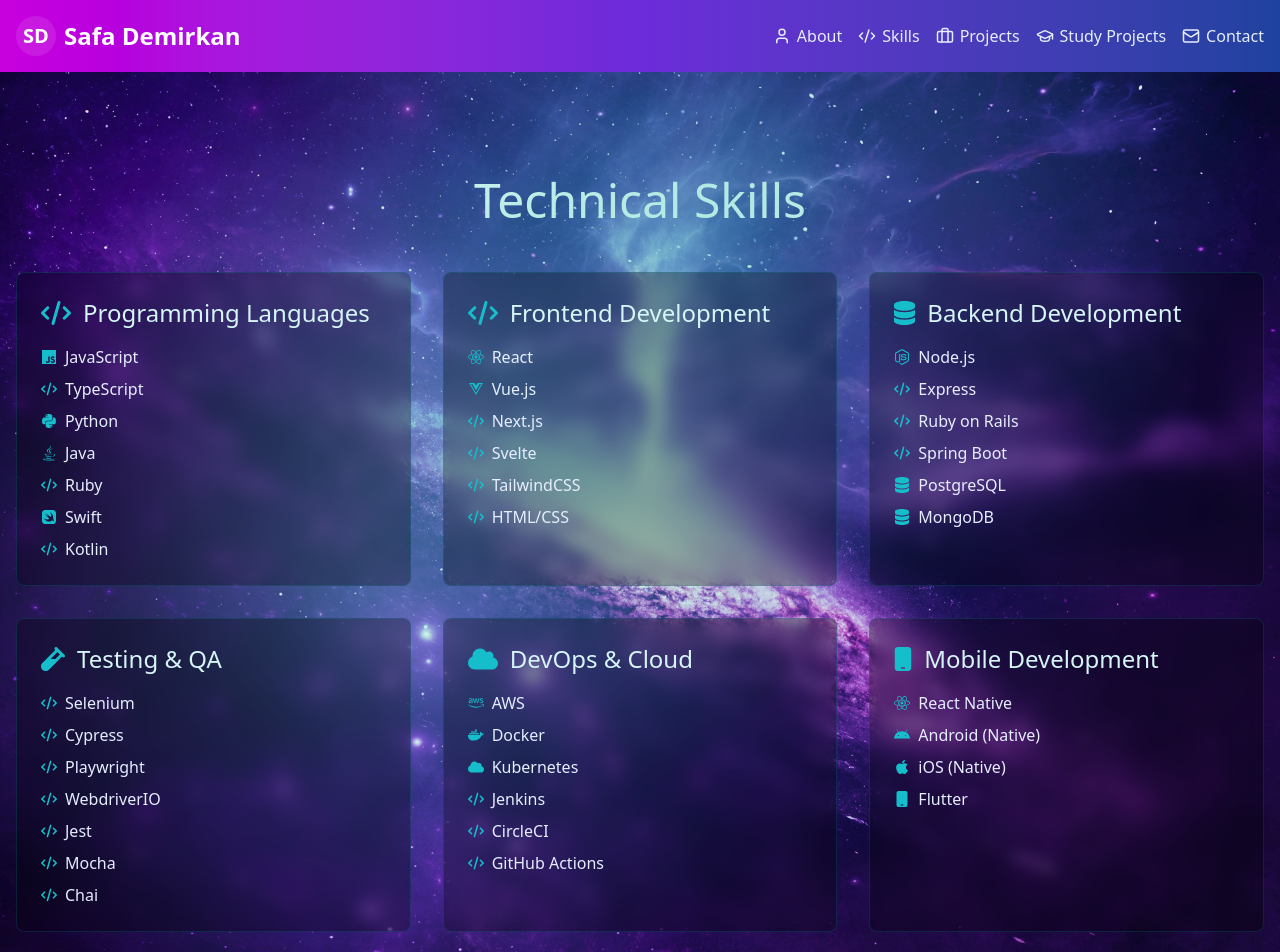
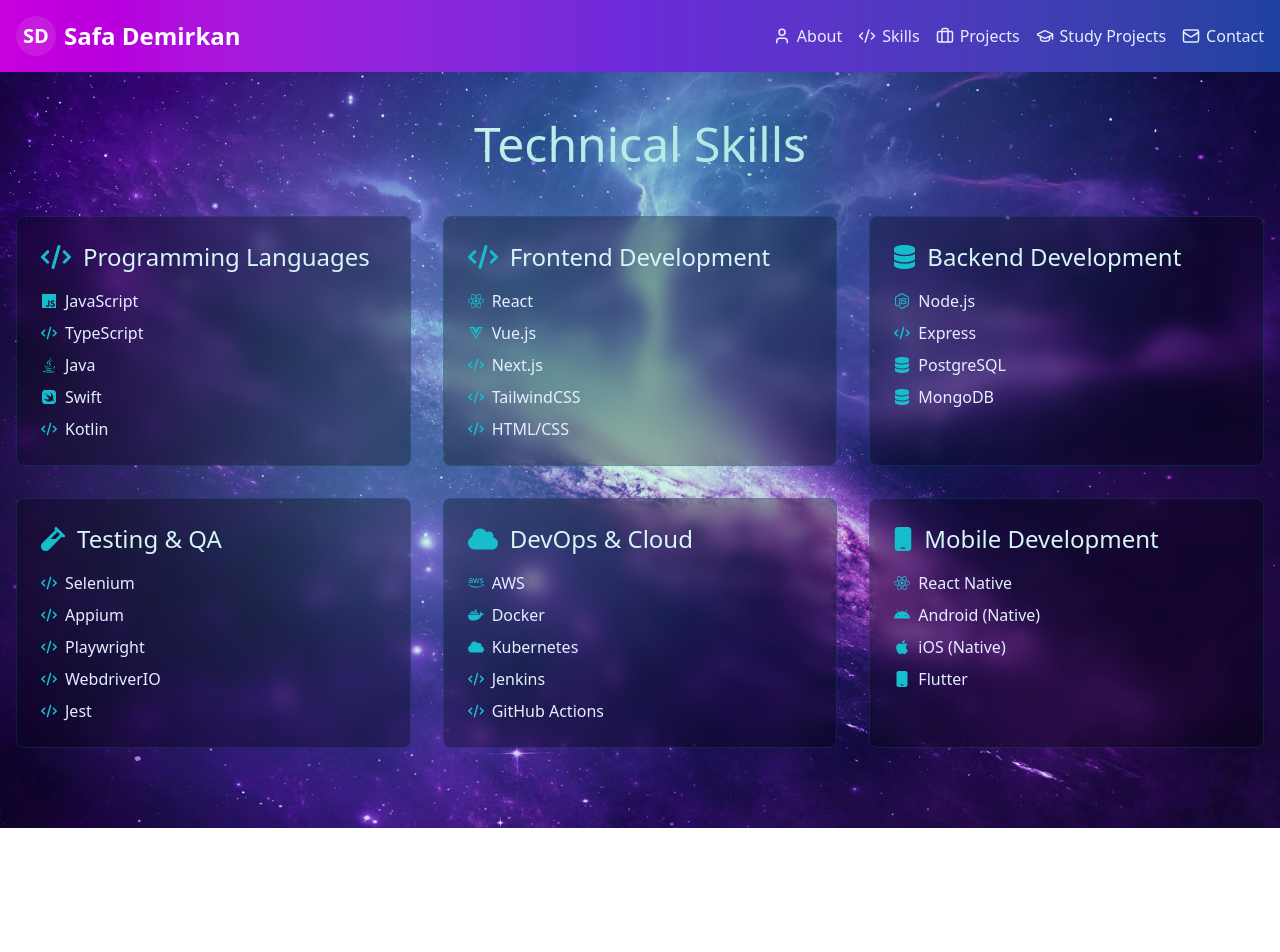
Before and after one commit to diagnosis/portfolio-react, a React (Vite) app: page /skills in a window 1280 px wide. Shown: the top 952 px of the page. After the commit the page ends 828 px from the top, so only its background shows below. Built offline with nearby package versions, Linux system fonts and the light colour scheme.

Commit message:
small updates

```diff
--- a/src/routeTree.gen.ts
+++ b/src/routeTree.gen.ts
@@ -13,6 +13,7 @@
 import { Route as rootRoute } from './routes/__root'
 import { Route as StudyProjectsImport } from './routes/study-projects'
 import { Route as SkillsImport } from './routes/skills'
+import { Route as ProjectsImport } from './routes/projects'
 import { Route as IndexImport } from './routes/index'
 
 // Create/Update Routes
@@ -26,6 +27,12 @@
 const SkillsRoute = SkillsImport.update({
   id: '/skills',
   path: '/skills',
+  getParentRoute: () => rootRoute,
+} as any)
+
+const ProjectsRoute = ProjectsImport.update({
+  id: '/projects',
+  path: '/projects',
   getParentRoute: () => rootRoute,
 } as any)
 
@@ -44,6 +51,13 @@
       path: '/'
       fullPath: '/'
       preLoaderRoute: typeof IndexImport
+      parentRoute: typeof rootRoute
+    }
+    '/projects': {
+      id: '/projects'
+      path: '/projects'
+      fullPath: '/projects'
+      preLoaderRoute: typeof ProjectsImport
       parentRoute: typeof rootRoute
     }
     '/skills': {
@@ -67,12 +81,14 @@
 
 export interface FileRoutesByFullPath {
   '/': typeof IndexRoute
+  '/projects': typeof ProjectsRoute
   '/skills': typeof SkillsRoute
   '/study-projects': typeof StudyProjectsRoute
 }
 
 export interface FileRoutesByTo {
   '/': typeof IndexRoute
+  '/projects': typeof ProjectsRoute
   '/skills': typeof SkillsRoute
   '/study-projects': typeof StudyProjectsRoute
 }
@@ -80,27 +96,30 @@
 export interface FileRoutesById {
   __root__: typeof rootRoute
   '/': typeof IndexRoute
+  '/projects': typeof ProjectsRoute
   '/skills': typeof SkillsRoute
   '/study-projects': typeof StudyProjectsRoute
 }
 
 export interface FileRouteTypes {
   fileRoutesByFullPath: FileRoutesByFullPath
-  fullPaths: '/' | '/skills' | '/study-projects'
+  fullPaths: '/' | '/projects' | '/skills' | '/study-projects'
   fileRoutesByTo: FileRoutesByTo
-  to: '/' | '/skills' | '/study-projects'
-  id: '__root__' | '/' | '/skills' | '/study-projects'
+  to: '/' | '/projects' | '/skills' | '/study-projects'
+  id: '__root__' | '/' | '/projects' | '/skills' | '/study-projects'
   fileRoutesById: FileRoutesById
 }
 
 export interface RootRouteChildren {
   IndexRoute: typeof IndexRoute
+  ProjectsRoute: typeof ProjectsRoute
   SkillsRoute: typeof SkillsRoute
   StudyProjectsRoute: typeof StudyProjectsRoute
 }
 
 const rootRouteChildren: RootRouteChildren = {
   IndexRoute: IndexRoute,
+  ProjectsRoute: ProjectsRoute,
   SkillsRoute: SkillsRoute,
   StudyProjectsRoute: StudyProjectsRoute,
 }
@@ -116,12 +135,16 @@
       "filePath": "__root.jsx",
       "children": [
         "/",
+        "/projects",
         "/skills",
         "/study-projects"
       ]
     },
     "/": {
       "filePath": "index.jsx"
+    },
+    "/projects": {
+      "filePath": "projects.js"
     },
     "/skills": {
       "filePath": "skills.jsx"
--- /dev/null
+++ b/src/routes/projects.js
@@ -0,0 +1,9 @@
+import { createFileRoute } from '@tanstack/react-router'
+
+export const Route = createFileRoute('/projects')({
+  component: Projects,
+})
+
+function Projects() {
+  return <div>Hello "/projects"!</div>
+}
--- a/src/routes/skills.jsx
+++ b/src/routes/skills.jsx
@@ -21,9 +21,7 @@
             items: [
                 { name: 'JavaScript', icon: faJs },
                 { name: 'TypeScript', icon: faCode },
-                { name: 'Python', icon: faPython },
                 { name: 'Java', icon: faJava },
-                { name: 'Ruby', icon: faCode },
                 { name: 'Swift', icon: faSwift },
                 { name: 'Kotlin', icon: faCode }
             ]
@@ -35,7 +33,6 @@
                 { name: 'React', icon: faReact },
                 { name: 'Vue.js', icon: faVuejs },
                 { name: 'Next.js', icon: faCode },
-                { name: 'Svelte', icon: faCode },
                 { name: 'TailwindCSS', icon: faCode },
                 { name: 'HTML/CSS', icon: faCode }
             ]
@@ -46,8 +43,6 @@
             items: [
                 { name: 'Node.js', icon: faNodeJs },
                 { name: 'Express', icon: faCode },
-                { name: 'Ruby on Rails', icon: faCode },
-                { name: 'Spring Boot', icon: faCode },
                 { name: 'PostgreSQL', icon: faDatabase },
                 { name: 'MongoDB', icon: faDatabase }
             ]
@@ -57,12 +52,10 @@
             icon: faVial,
             items: [
                 { name: 'Selenium', icon: faCode },
-                { name: 'Cypress', icon: faCode },
+                { name: 'Appium', icon: faCode },
                 { name: 'Playwright', icon: faCode },
                 { name: 'WebdriverIO', icon: faCode },
                 { name: 'Jest', icon: faCode },
-                { name: 'Mocha', icon: faCode },
-                { name: 'Chai', icon: faCode }
             ]
         },
         {
@@ -73,7 +66,6 @@
                 { name: 'Docker', icon: faDocker },
                 { name: 'Kubernetes', icon: faCloud },
                 { name: 'Jenkins', icon: faCode },
-                { name: 'CircleCI', icon: faCode },
                 { name: 'GitHub Actions', icon: faCode }
             ]
         },
@@ -90,7 +82,7 @@
     ]
 
     return (
-        <section className='aurora-bg pt-24'>
+        <section className='aurora-bg pt-10'>
             <div className='container mx-auto px-4 py-20'>
                 <h2 className='text-4xl md:text-5xl text-white text-center mb-12 font-heading animate-slide-up'>
                     Technical Skills
```
